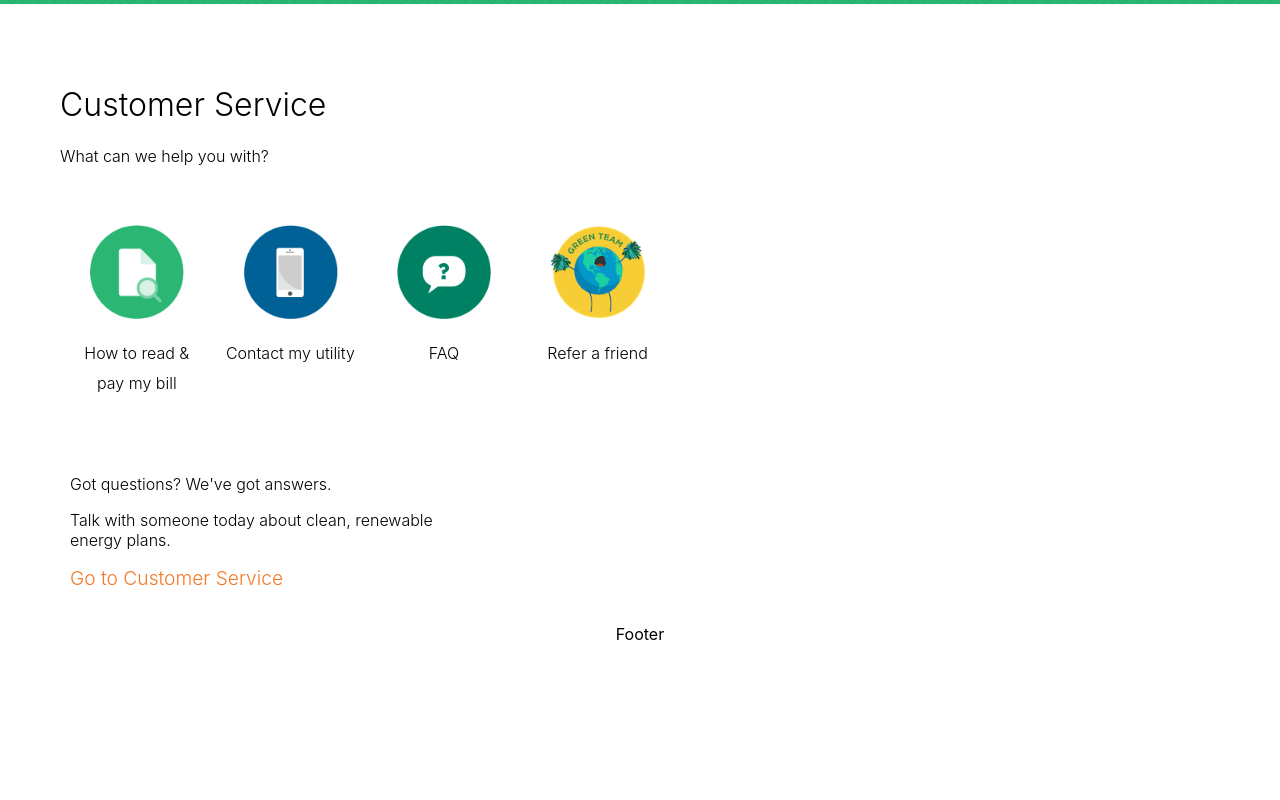
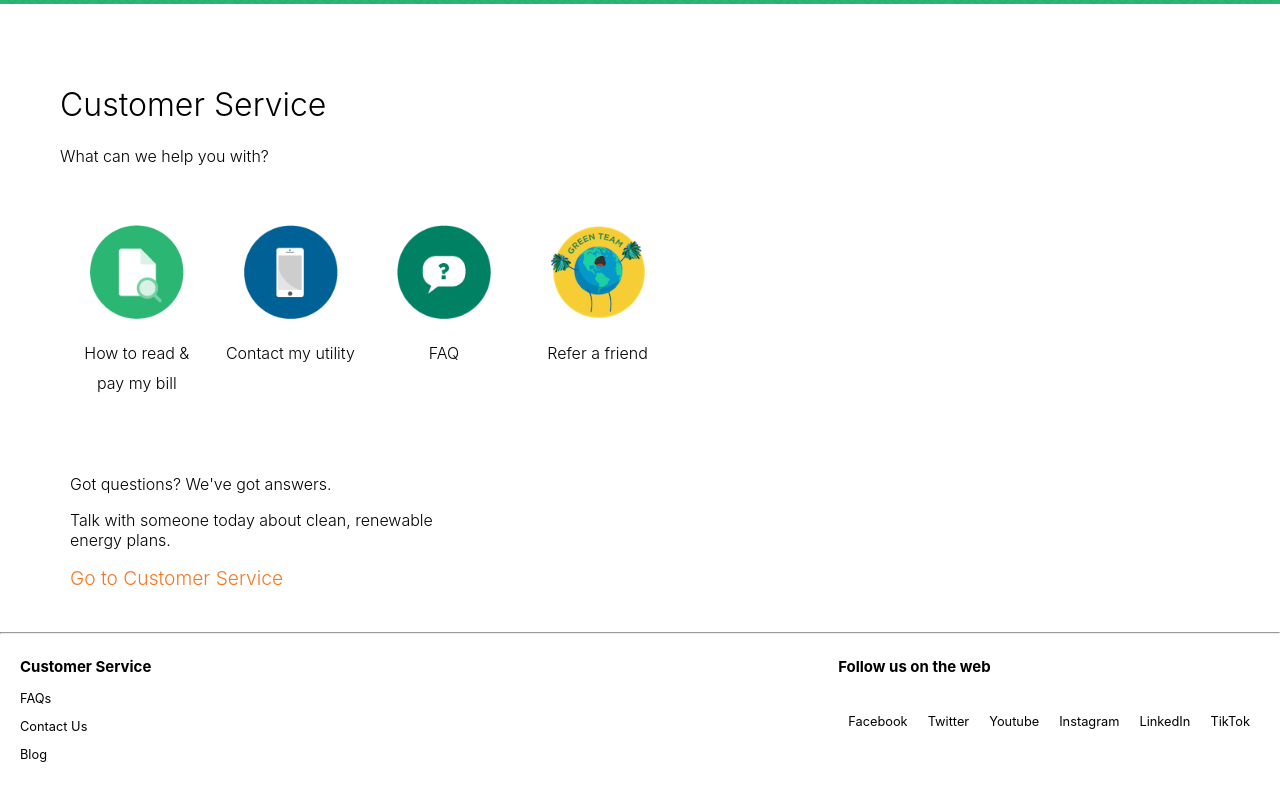
Before and after one commit to DevrMichael/website-template-one, a React (Create React App) app: page / in a window 1280 px wide. Shown: the part 1956-2756 px from the top of the page. Built offline with nearby package versions, Linux system fonts and the light colour scheme.

Commit message:
Finalize website one template

```diff
--- a/src/Home.js
+++ b/src/Home.js
@@ -57,7 +57,7 @@ function Home() {
               <button>Sign Up</button>
             </div>
             <div>
-            <div className="feature-two"></div>
+              <div className="feature-two"></div>
               <h2>Give back and support green.</h2>
               <p>
                 Sun Club makes communities greener by funding local
@@ -67,7 +67,7 @@ function Home() {
               <button>Learn more</button>
             </div>
             <div>
-            <div className="feature-three"></div>
+              <div className="feature-three"></div>
               <h2>Clean and free all night.</h2>
               <p>
                 Get free 100% wind energy from 8 p.m. to 6 a.m. with the
@@ -117,15 +117,15 @@ function Home() {
               <p>How to read & pay my bill</p>
             </div>
             <div>
-            <div className="customer-service-two"></div>
+              <div className="customer-service-two"></div>
               <p>Contact my utility</p>
             </div>
             <div>
-            <div className="customer-service-three"></div>
+              <div className="customer-service-three"></div>
               <p>FAQ</p>
             </div>
             <div>
-            <div className="customer-service-four"></div>
+              <div className="customer-service-four"></div>
               <p>Refer a friend</p>
             </div>
           </div>
@@ -136,7 +136,28 @@ function Home() {
           </div>
         </div>
       </body>
-      <footer>Footer</footer>
+      <hr />
+      <footer>
+        <div>
+          <div>
+            <h3>Customer Service</h3>
+            <p>FAQs</p>
+            <p>Contact Us</p>
+            <p>Blog</p>
+          </div>
+          <div className="footer-socials__container">
+            <h3>Follow us on the web</h3>
+            <div className="footer-socials">
+              <p>Facebook</p>
+              <p>Twitter</p>
+              <p>Youtube</p>
+              <p>Instagram</p>
+              <p>LinkedIn</p>
+              <p>TikTok</p>
+            </div>
+          </div>
+        </div>
+      </footer>
     </>
   );
 }
--- a/src/index.css
+++ b/src/index.css
@@ -291,4 +291,31 @@ header > div > button {
 
 footer {
   height: 25vh;
+  width: 100%;
+  justify-content: space-between;
 }
+
+footer>div {
+  justify-content: space-between;
+}
+
+footer>div:nth-child(1) {
+  display: flex;
+  text-align: left;
+padding-left: 20px;
+font-size: 0.8em;
+cursor: pointer;
+}
+
+.footer-socials__container {
+  text-align: left;
+  padding-right: 20px;
+}
+.footer-socials {
+  display: flex;
+}
+
+.footer-socials>p {
+  padding: 10px;
+  cursor: pointer;
+}
```
